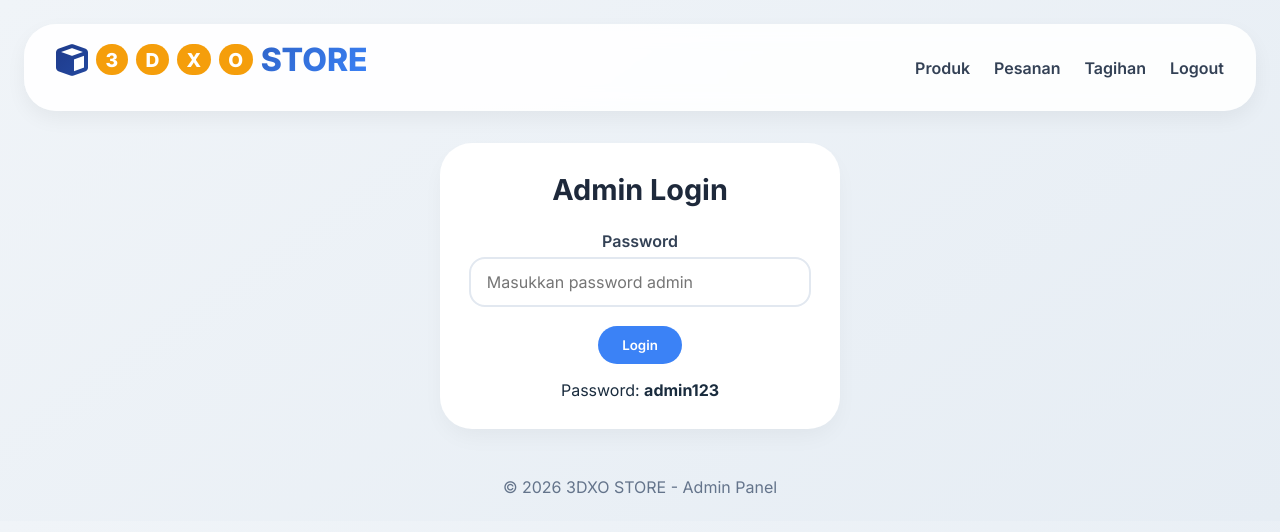
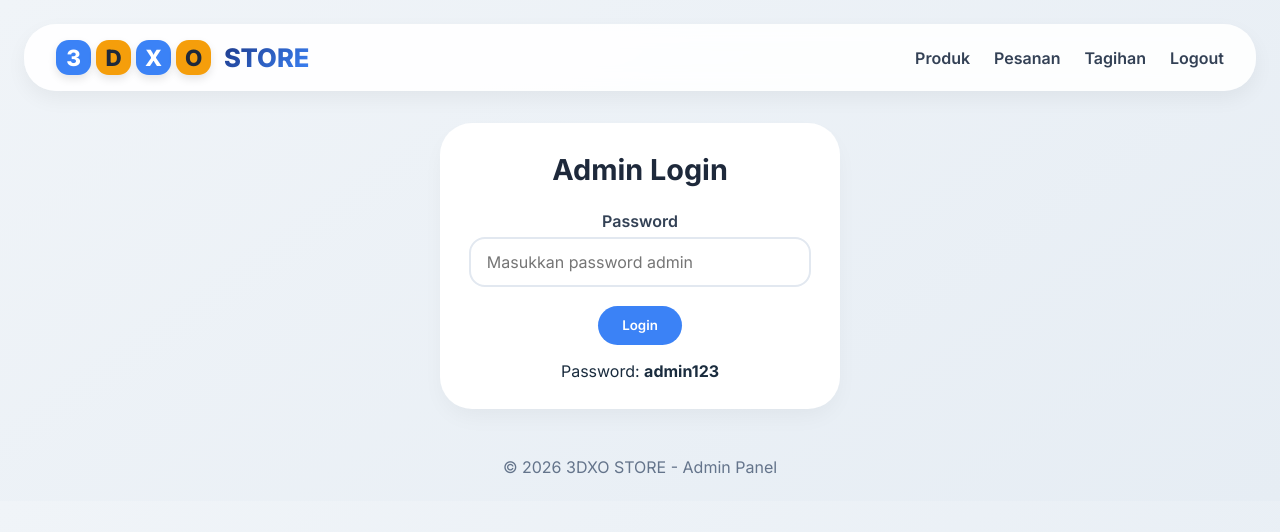
Before and after one commit to stokakunreceh635-lab/3webb, a plain HTML site: page index.html in a window 1280 px wide. Drawn offline with Linux system fonts and the light colour scheme.

Commit message:
Refactor logo and navbar styles in index.html

```diff
--- a/index.html
+++ b/index.html
@@ -10,9 +10,48 @@
         * { margin:0; padding:0; box-sizing:border-box; font-family:'Inter',sans-serif; }
         body { background:linear-gradient(145deg,#f0f4f8 0%,#e6edf4 100%); color:#1a2c3e; padding:1.5rem; }
         .container { max-width:1400px; margin:0 auto; }
-        .logo { display:flex; align-items:center; gap:0.5rem; font-size:2rem; font-weight:800; background:linear-gradient(135deg,#1e3a8a,#3b82f6); -webkit-background-clip:text; background-clip:text; color:transparent; margin-bottom:1rem; }
-        .logo span { background:#f59e0b; padding:0.2rem 0.6rem; border-radius:1rem; color:white; font-size:1.2rem; }
-        .navbar { background:rgba(255,255,255,0.9); backdrop-filter:blur(10px); border-radius:2rem; padding:1rem 2rem; display:flex; justify-content:space-between; align-items:center; margin-bottom:2rem; box-shadow:0 8px 20px rgba(0,0,0,0.05); }
+        /* Logo baru */
+        .logo {
+            display: flex;
+            align-items: center;
+            gap: 0.3rem;
+        }
+        .logo-letter {
+            width: 2.2rem;
+            height: 2.2rem;
+            display: flex;
+            align-items: center;
+            justify-content: center;
+            font-weight: 800;
+            font-size: 1.4rem;
+            border-radius: 0.8rem;
+            background: #3b82f6;
+            color: white;
+            box-shadow: 0 4px 8px rgba(0,0,0,0.1);
+        }
+        .logo-letter:nth-child(2) { background: #f59e0b; color: #1e293b; }
+        .logo-letter:nth-child(3) { background: #3b82f6; }
+        .logo-letter:nth-child(4) { background: #f59e0b; color: #1e293b; }
+        .logo-text {
+            font-size: 1.6rem;
+            font-weight: 800;
+            margin-left: 0.5rem;
+            background: linear-gradient(135deg, #1e3a8a, #3b82f6);
+            -webkit-background-clip: text;
+            background-clip: text;
+            color: transparent;
+        }
+        .navbar {
+            background:rgba(255,255,255,0.9);
+            backdrop-filter:blur(10px);
+            border-radius:2rem;
+            padding:1rem 2rem;
+            display:flex;
+            justify-content:space-between;
+            align-items:center;
+            margin-bottom:2rem;
+            box-shadow:0 8px 20px rgba(0,0,0,0.05);
+        }
         .nav-links { display:flex; gap:1.5rem; }
         .nav-links a { text-decoration:none; color:#334155; font-weight:600; transition:0.2s; cursor:pointer; }
         .nav-links a:hover { color:#3b82f6; }
@@ -28,9 +67,7 @@
         .btn-outline { background:white; border:2px solid #3b82f6; color:#3b82f6; }
         .btn-outline:hover { background:#3b82f6; color:white; }
         .btn-danger { background:#ef4444; color:white; }
-        .btn-danger:hover { background:#dc2626; }
         .btn-success { background:#10b981; color:white; }
-        .btn-success:hover { background:#059669; }
         .product-grid { display:grid; grid-template-columns:repeat(auto-fill,minmax(280px,1fr)); gap:1.8rem; }
         .product-card { background:#f8fafc; border-radius:1.5rem; overflow:hidden; border:1px solid #e2e8f0; transition:0.2s; }
         .product-card:hover { transform:translateY(-5px); box-shadow:0 15px 30px -12px rgba(0,0,0,0.15); }
@@ -42,21 +79,19 @@
         .product-actions { display:flex; gap:0.8rem; justify-content:flex-end; }
         .modal { position:fixed; top:0; left:0; width:100%; height:100%; background:rgba(0,0,0,0.7); display:flex; align-items:center; justify-content:center; z-index:1000; }
         .modal-content { background:white; border-radius:2rem; padding:2rem; max-width:500px; width:90%; }
-        .hidden { display:none; }
-        .alert { padding:1rem; border-radius:1rem; margin-bottom:1rem; display:none; }
-        .alert-success { background:#d1fae5; color:#065f46; border:1px solid #34d399; }
-        .alert-error { background:#fee2e2; color:#991b1b; border:1px solid #f87171; }
+        .invoice-item { border:1px solid #e2e8f0; border-radius:1rem; padding:1rem; margin-bottom:1rem; }
         footer { text-align:center; margin-top:3rem; color:#64748b; }
-        .invoice-item { border:1px solid #e2e8f0; border-radius:1rem; padding:1rem; margin-bottom:1rem; }
-        .invoice-header { display:flex; justify-content:space-between; align-items:center; margin-bottom:0.5rem; }
     </style>
 </head>
 <body>
 <div class="container">
     <div class="navbar">
         <div class="logo">
-            <i class="fas fa-cube"></i>
-            <span>3</span><span>D</span><span>X</span><span>O</span> STORE
+            <div class="logo-letter">3</div>
+            <div class="logo-letter">D</div>
+            <div class="logo-letter">X</div>
+            <div class="logo-letter">O</div>
+            <div class="logo-text">STORE</div>
         </div>
         <div class="nav-links">
             <a id="productsTab">Produk</a>
@@ -121,7 +156,7 @@
             </div>
         </div>
 
-        <!-- Tagihan (Invoice) -->
+        <!-- Tagihan -->
         <div id="invoicesPanel" style="display:none;">
             <div class="card">
                 <h2 class="section-title">Buat Tagihan Baru</h2>
@@ -156,13 +191,11 @@
 </div>
 
 <script>
-    // Storage keys
     const STORAGE_KEYS = {
         PRODUCTS: '3dxo_products',
         ORDERS: '3dxo_orders',
         INVOICES: '3dxo_invoices'
     };
-
     let products = JSON.parse(localStorage.getItem(STORAGE_KEYS.PRODUCTS)) || [];
     let orders = JSON.parse(localStorage.getItem(STORAGE_KEYS.ORDERS)) || [];
     let invoices = JSON.parse(localStorage.getItem(STORAGE_KEYS.INVOICES)) || [];
@@ -171,7 +204,6 @@
     function saveOrders() { localStorage.setItem(STORAGE_KEYS.ORDERS, JSON.stringify(orders)); }
     function saveInvoices() { localStorage.setItem(STORAGE_KEYS.INVOICES, JSON.stringify(invoices)); }
 
-    // Demo products if empty
     if (products.length === 0) {
         products = [
             { id: 'p1', name: 'Website Company Profile', category: 'Website', price: 1500000, desc: 'Website profesional untuk perusahaan Anda.', image: 'https://picsum.photos/id/20/300/200' },
@@ -181,7 +213,6 @@
         saveProducts();
     }
 
-    // DOM elements
     const loginForm = document.getElementById('loginForm');
     const adminPanel = document.getElementById('adminPanel');
     const productsPanel = document.getElementById('productsPanel');
@@ -205,24 +236,9 @@
     const logoutBtn = document.getElementById('logoutBtn');
     const adminLoginBtn = document.getElementById('adminLoginBtn');
 
-    function showProducts() {
-        productsPanel.style.display = 'block';
-        ordersPanel.style.display = 'none';
-        invoicesPanel.style.display = 'none';
-        renderProducts();
-    }
-    function showOrders() {
-        productsPanel.style.display = 'none';
-        ordersPanel.style.display = 'block';
-        invoicesPanel.style.display = 'none';
-        renderOrders();
-    }
-    function showInvoices() {
-        productsPanel.style.display = 'none';
-        ordersPanel.style.display = 'none';
-        invoicesPanel.style.display = 'block';
-        renderInvoices();
-    }
+    function showProducts() { productsPanel.style.display='block'; ordersPanel.style.display='none'; invoicesPanel.style.display='none'; renderProducts(); }
+    function showOrders() { productsPanel.style.display='none'; ordersPanel.style.display='block'; invoicesPanel.style.display='none'; renderOrders(); }
+    function showInvoices() { productsPanel.style.display='none'; ordersPanel.style.display='none'; invoicesPanel.style.display='block'; renderInvoices(); }
 
     function renderProducts() {
         productListDiv.innerHTML = '';
@@ -315,14 +331,9 @@
             const div = document.createElement('div');
             div.className = 'invoice-item';
             div.innerHTML = `
-                <div class="invoice-header">
-                    <strong>${inv.email}</strong>
-                    <span class="badge ${inv.paid ? 'badge-success' : 'badge-warning'}">${inv.paid ? 'Lunas' : 'Belum Dibayar'}</span>
-                </div>
-                <div>Nama: ${inv.name || '-'}</div>
-                <div>Nominal: Rp ${inv.amount.toLocaleString()}</div>
-                <div>Deskripsi: ${inv.desc}</div>
-                <div>Tanggal: ${new Date(inv.createdAt).toLocaleString()}</div>
+                <div><strong>${inv.email}</strong> - ${inv.name || '-'}</div>
+                <div>Rp ${inv.amount.toLocaleString()} - ${inv.desc}</div>
+                <div>Status: ${inv.paid ? 'Lunas' : 'Belum Dibayar'}</div>
                 ${!inv.paid ? `<button class="btn btn-success btn-sm" onclick="markPaid('${inv.id}')">Tandai Lunas</button>` : ''}
             `;
             invoiceListDiv.appendChild(div);
@@ -333,10 +344,8 @@
         const idx = invoices.findIndex(i => i.id === id);
         if (idx !== -1) {
             invoices[idx].paid = true;
-            invoices[idx].paidAt = new Date().toISOString();
             saveInvoices();
             renderInvoices();
-            alert('Tagihan ditandai lunas.');
         }
     };
 
@@ -347,22 +356,12 @@
         const amount = parseInt(document.getElementById('invoiceAmount').value);
         const desc = document.getElementById('invoiceDesc').value.trim();
         if (!email || !amount || !desc) return alert('Isi semua');
-        invoices.push({
-            id: 'inv'+Date.now(),
-            email,
-            name,
-            amount,
-            desc,
-            paid: false,
-            createdAt: new Date().toISOString()
-        });
+        invoices.push({ id: 'inv'+Date.now(), email, name, amount, desc, paid: false, createdAt: new Date().toISOString() });
         saveInvoices();
         renderInvoices();
         invoiceForm.reset();
-        alert('Tagihan berhasil dibuat.');
     });
 
-    // Login
     adminLoginBtn.addEventListener('click', () => {
         if (document.getElementById('adminPassword').value === 'admin123') {
             loginForm.style.display = 'none';
@@ -371,7 +370,6 @@
         } else alert('Password salah');
     });
 
-    // Tabs
     productsTab.addEventListener('click', showProducts);
     ordersTab.addEventListener('click', showOrders);
     invoicesTab.addEventListener('click', showInvoices);
@@ -381,7 +379,6 @@
         document.getElementById('adminPassword').value = '';
     });
 
-    // Initial render
     renderProducts();
     renderOrders();
     renderInvoices();
```
